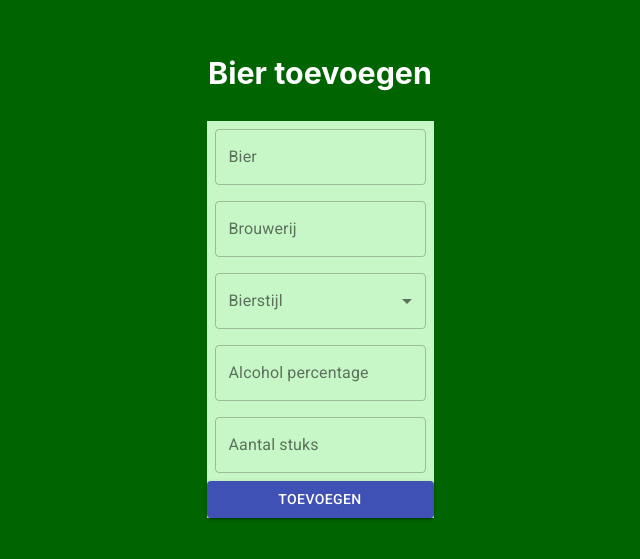
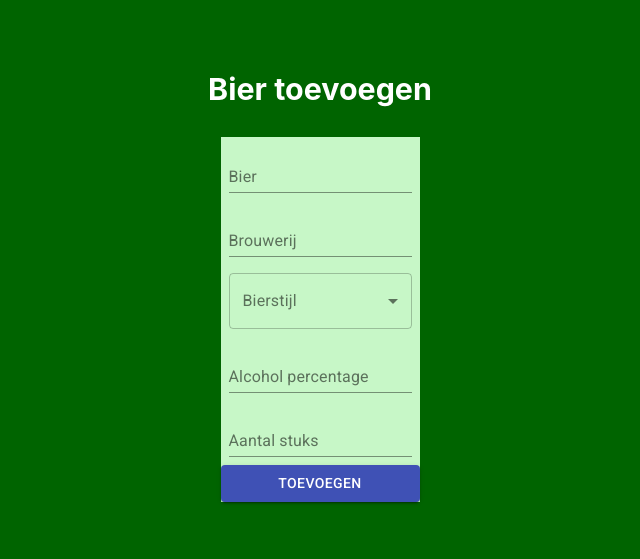
Before and after one commit to mijnbier/app, a React (Create React App) app: page /add-beer in a window 1280 px wide. Shown: the part 129-688 px from the top of the page, without its empty margins (320-960 px from the left). Built offline with nearby package versions, Linux system fonts and the light colour scheme.

Commit message:
variant outlined deleted

```diff
--- a/src/Pages/AddBeer.js
+++ b/src/Pages/AddBeer.js
@@ -15,6 +15,7 @@ const useStyles = makeStyles((theme) => ({
         '& .MuiTextField-root': {
             margin: theme.spacing(1),
             Width: 200,
+
         },
     },
 }));
@@ -44,15 +45,11 @@ export default function AddBeer() {
                 <TextField Onchange={handleOnChange} value={name}
                     id="beername"
                     label="Bier"
-                    variant="outlined"
                 />
                 <TextField
                     id="brewery"
                     label="Brouwerij"
-                    variant="outlined"
                 />
-
-
                 <TextField id="selectbeerstyle" select
                     variant="outlined"
                     label="Bierstijl">
@@ -70,13 +67,11 @@ export default function AddBeer() {
                     id="alcohol"
                     label="Alcohol percentage"
                     type="number"
-                    variant="outlined"
                 />
                 <TextField
                     id="outlined-number"
                     label="Aantal stuks"
                     type="number"
-                    variant="outlined"
                 />
                 <Button onClick={onUpdate}
                     variant="contained"
```
